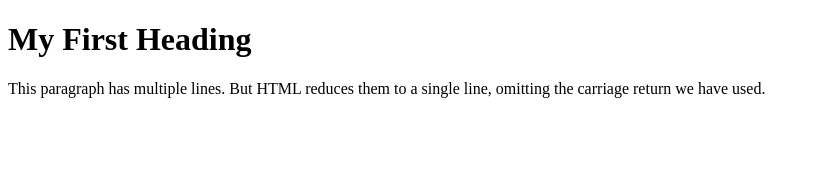
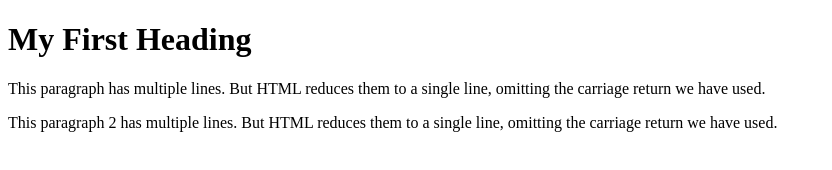
Before and after one commit to RitikaBHusannavar/Demo, a plain HTML site: page index.html in a window 1280 px wide. Shown: the whole page, without its empty margins (0-832 px from the left). Drawn offline with Linux system fonts and the light colour scheme.

Commit message:
feat:AddedParagraph

```diff
--- a/index.html
+++ b/index.html
@@ -8,6 +8,11 @@
     But HTML reduces them to a single line,
     omitting the carriage return we have used.
 </p>
+<p>
+    This paragraph 2 has multiple lines.
+    But HTML reduces them to a single line,
+    omitting the carriage return we have used.
+</p>
 
 </body>
 </html>
```
